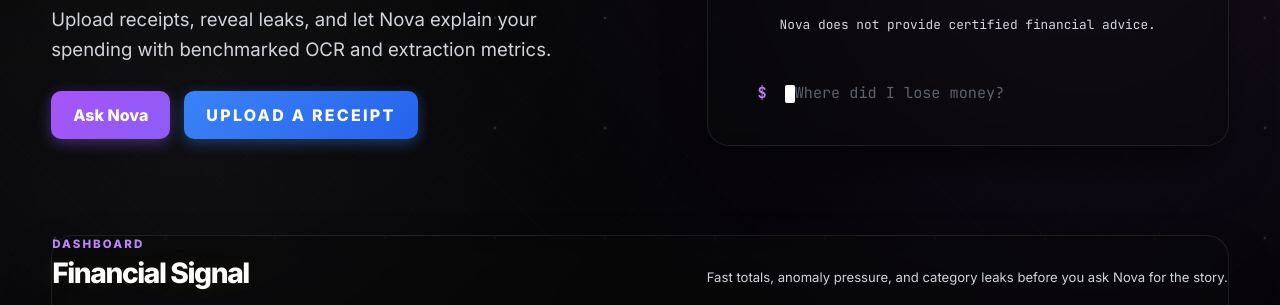
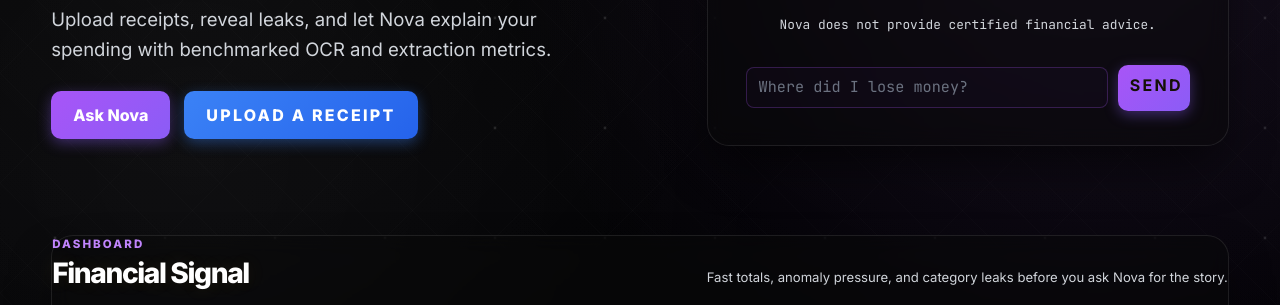
Before and after one commit to SleepyCinnabon17/FinSight--Financial-Intelligence-System, a website: page frontend/index.html in a window 1280 px wide. Shown: the part 477-782 px from the top of the page. Drawn offline with nearby package versions, Linux system fonts and the light colour scheme; no server answers.

Commit message:
Restore Nova chat input

```diff
--- a/frontend/style.css
+++ b/frontend/style.css
@@ -4110,41 +4110,27 @@ html[data-theme="light"] .toast {
   display: none !important;
 }
 
-/* Make the native input visually invisible but still focusable and usable
-   for form submission and automated tests. The overlay displays the text
-   and the custom block cursor. */
+/* Use the native input for chat entry. */
 .hero-terminal #chat-input {
-  position: absolute;
-  inset: 0;
-  background: transparent !important;
-  border: none !important;
-  outline: none !important;
-  color: transparent !important;
-  caret-color: transparent !important;
-  padding: 8px 12px;
+  position: relative;
+  inset: auto;
+  background: rgba(168, 85, 247, 0.03);
+  border: 1px solid rgba(168, 85, 247, 0.25);
+  outline: none;
+  color: var(--text-primary);
+  caret-color: var(--text-primary);
   z-index: 1;
-}
-
-/* Remove visual send button (keeps DOM for tests but hides it visually).
-   The terminal UI will use Enter to submit like a real CLI. */
+  pointer-events: auto;
+}
+
+/* Show the send button for keyboard and touch users. */
 .hero-terminal #chat-form button[type="submit"] {
-  display: none !important;
-}
-
-/* Prompt overlay mirrors the input value and shows a block cursor */
+  display: inline-flex;
+}
+
+/* Hide the overlay prompt when using the native input. */
 .hero-terminal .prompt-overlay {
-  position: relative;
-  z-index: 3;
-  width: 100%;
-  display: flex;
-  align-items: center;
-  gap: 12px;
-  padding: 6px 8px;
-  pointer-events: auto;
-  font-family: "Fira Code", var(--font-mono);
-  font-size: 0.95rem;
-  color: var(--text-primary);
-  white-space: pre-wrap;
+  display: none;
 }
 
 .hero-terminal .prompt-symbol {
@@ -4188,16 +4174,9 @@ html[data-theme="light"] .toast {
   text-align: left !important;
 }
 
-/* Hide native input placeholder to avoid ghost text showing behind the
-   mirrored prompt overlay. Keep input focusable via terminal clicks. */
+/* Use the native placeholder when the overlay is hidden. */
 .hero-terminal #chat-input::placeholder {
-  color: transparent !important;
-}
-
-/* Prevent pointer interactions with the native input so clicks go to the
-   overlay which will focus the input programmatically. */
-.hero-terminal #chat-input {
-  pointer-events: none !important;
+  color: var(--text-muted);
 }
 
 
```
